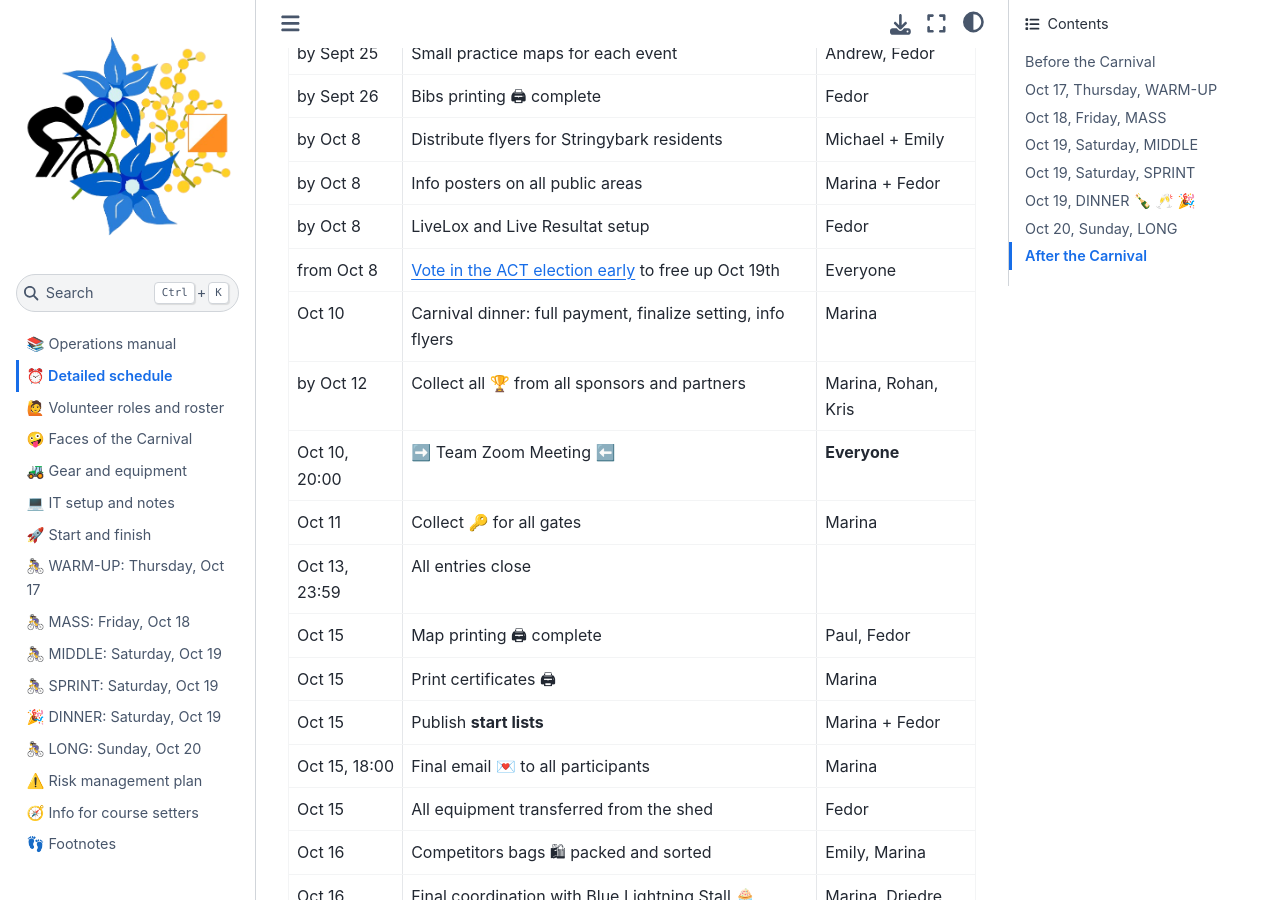
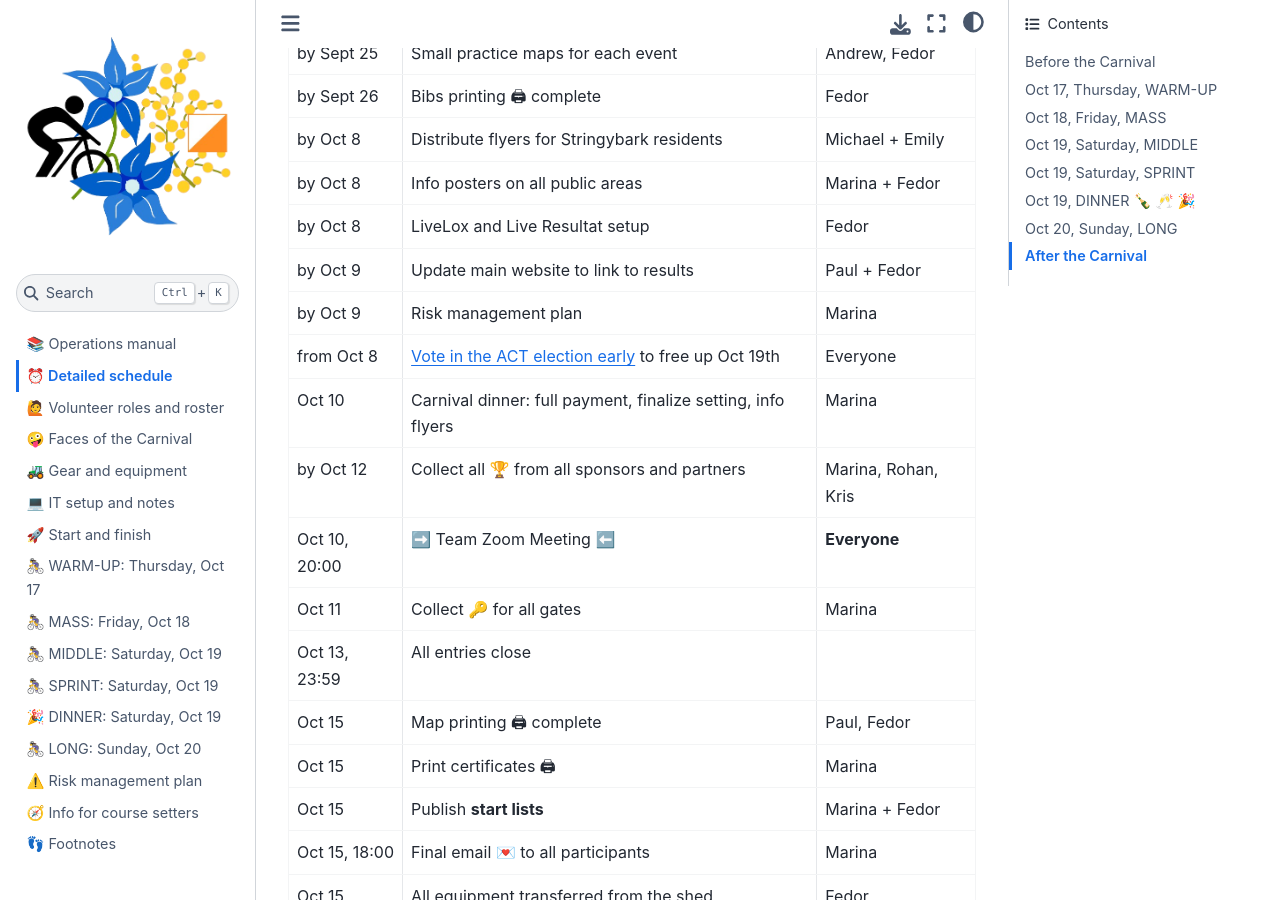
Before and after one commit to fediskhakov/mtbo2024champ, a Jupyter Book: the page built from 01.schedule.md, in a window 1280 px wide and 900 px high, scrolled down 403 px. Built offline with Jupyter Book 1.0.4 settings and Sphinx 7.4.7 and the Sphinx Book theme 1.1.4, drawn with Linux system fonts in a browser that asks for light colours.

Commit message:
Minor update

```diff
--- a/01.schedule.md
+++ b/01.schedule.md
@@ -14,6 +14,8 @@
 | by Oct 8 | Distribute flyers for Stringybark residents | Michael + Emily |
 | by Oct 8 | Info posters on all public areas | Marina + Fedor |
 | by Oct 8 | LiveLox and Live Resultat setup | Fedor |
+| by Oct 9 | Update main website to link to results | Paul + Fedor |
+| by Oct 9 | Risk management plan | Marina |
 | from Oct 8 | [Vote in the ACT election early](https://www.elections.act.gov.au/for-voters/how-and-where-to-vote/where-to-vote-early-voting) to free up Oct 19th | Everyone |
 | Oct 10 | Carnival dinner: full payment, finalize setting, info flyers | Marina |
 | by Oct 12 | Collect all 🏆 from all sponsors and partners | Marina, Rohan, Kris |
```
Also changed, not shown: 02.people.md (+1 -0 lines).
